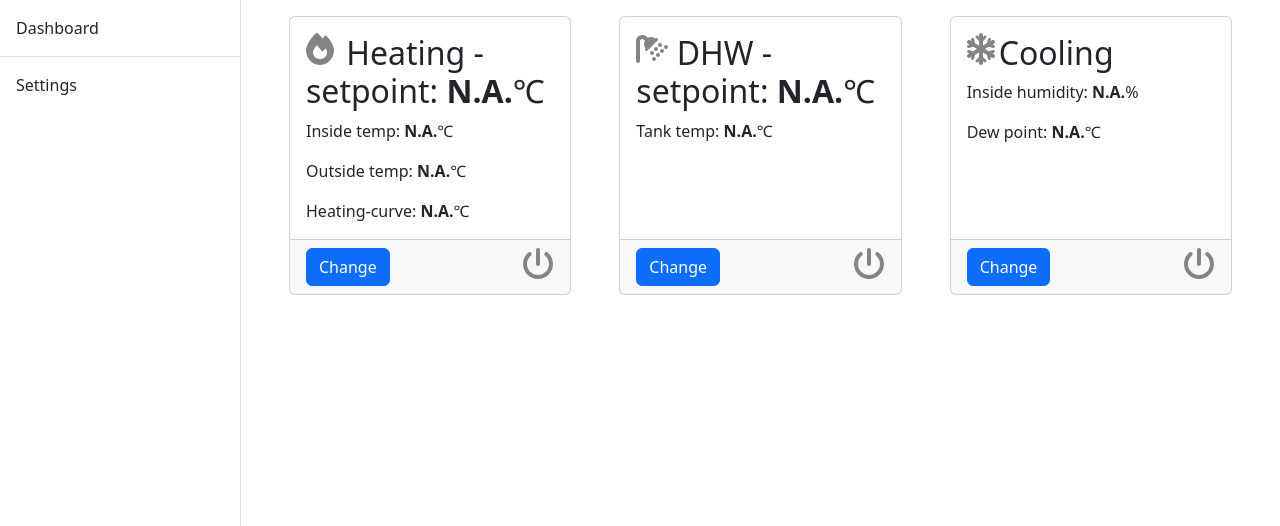
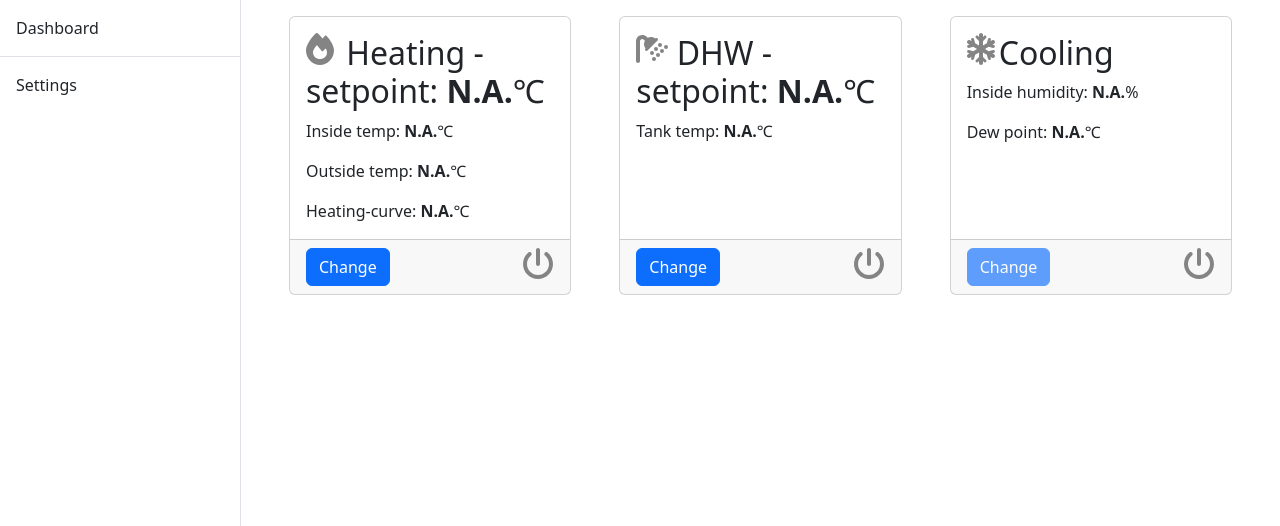
Before and after one commit to ktostam/HaierPi, a Flask app: template templates/index.html in a window 1280 px wide. Shown: the part 58-584 px from the top of the page. Run offline with Flask 2, Linux system fonts and the light colour scheme; the template is opened without the code that fills it, so the values that code supplies are empty; parts of the project's set-up code (start-up, migrations or seed data) failed here and were passed over; some libraries are stand-ins or nearby versions.

Commit message:
Disable change button for cooling (for now only option is calculating dew point)

```diff
--- a/templates/index.html
+++ b/templates/index.html
@@ -243,7 +243,7 @@
                                     <p class="card-text">Dew point: <b id="dewpoint">N.A.</b>&#8451;</p>
 
                                 </div>
-                                <div class="card-footer"><a class="btn btn-primary btn-lm float-sm-start" id="cool" onclick="tempchange('cool')" href="#!">Change</a>
+                                <div class="card-footer"><a class="btn btn-primary btn-lm float-sm-start disabled" id="cool" onclick="tempchange('cool')" href="#!">Change</a>
                                     <a class="float-sm-end" id="pcool" onclick="statechange('pcool','on')" href="#"><i id="coolpower" class="iconpower"></i></a>
                                 </div>
                             </div>
```
